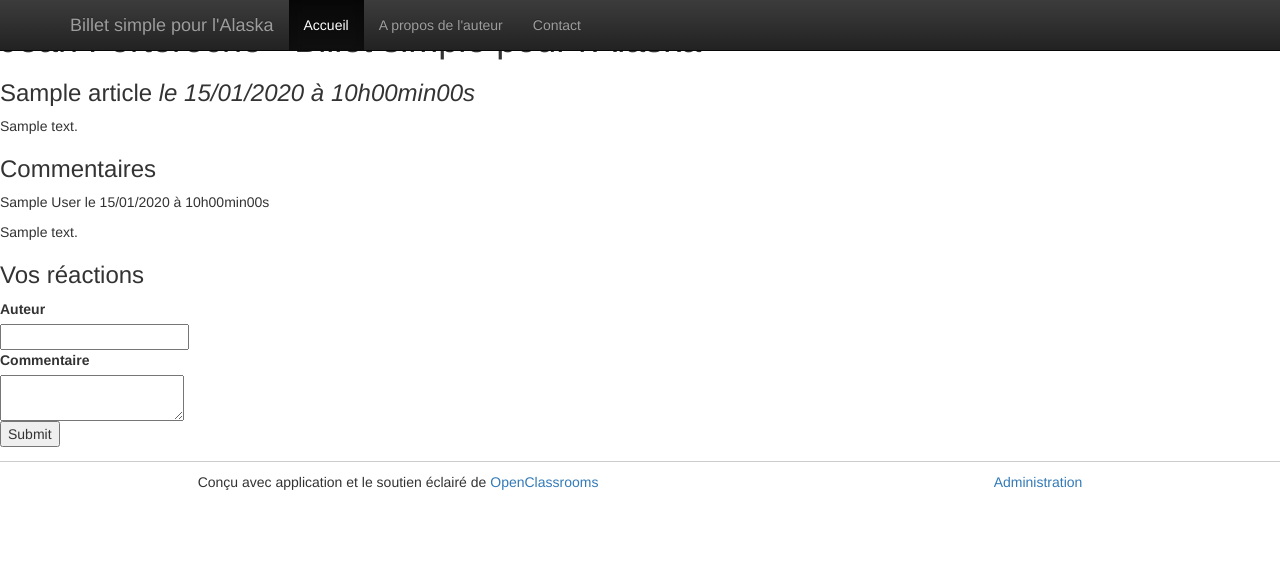
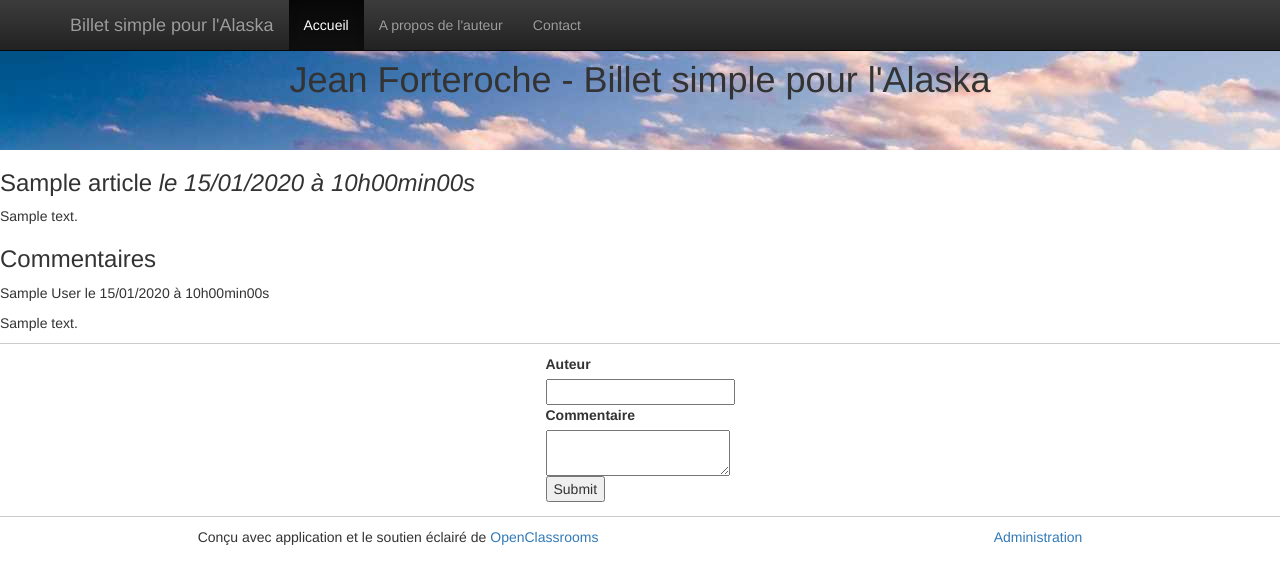
Before and after one commit to jcdubien/BLOGPOC, a PHP site: page /BLOG/post.php?id=1 in a window 1280 px wide. Shown: the top 584 px of the page. Run offline with PHP 8.4, Linux system fonts and the light colour scheme; tables that the repository leaves empty or names only in its code hold one stand-in row (values such as "Sample post"); some libraries are stand-ins or nearby versions.

```diff
--- a/public/css/style.css
+++ b/public/css/style.css
@@ -4,7 +4,7 @@
     text-align: center;
 }
 
-.header {
+header {
     height:150px;
     display:flex;
     justify-content: space-around;
@@ -22,8 +22,9 @@ h2 {
     text-decoration-color: red;
 }
 
-.form {
+.formulaire {
     display:flex;
     justify-content:space-around;
-
+    border-top: 1px solid #ccc;
+    padding-top: 10px;
 }
--- a/view/frontend/postView.php
+++ b/view/frontend/postView.php
@@ -29,7 +29,10 @@
         }
         ?>
 
-        <h3>Vos réactions</h3>
+        <div class="formulaire">
+
+
+
 
         <form action="index.php?action=addComment&amp;id=<?= $post['id'] ?>" method="post">
             <div>
@@ -44,6 +47,7 @@
                 <input type="submit" />
             </div>
         </form>
+        </div>
     </body>
 
 <?php $content=ob_get_clean(); ?>
--- a/view/frontend/template.php
+++ b/view/frontend/template.php
@@ -44,7 +44,7 @@
                  <div id="navbar" class="collapse navbar-collapse">
                        <ul class="nav navbar-nav">
                          <li class="active"><a href="index.php">Accueil</a></li>
-                         <li><a href="index.php?action=auteur">A propos de l'auteur</a></li>
+                         <li><a href="https://fr.wikipedia.org/wiki/Michel_Houellebecq">A propos de l'auteur</a></li>
                          <li><a href="tel:0690212201">Contact</a></li>
                         </ul>
                 </div>
```
Also changed, not shown: composer.json (+2 -14 lines), 1 other file.
